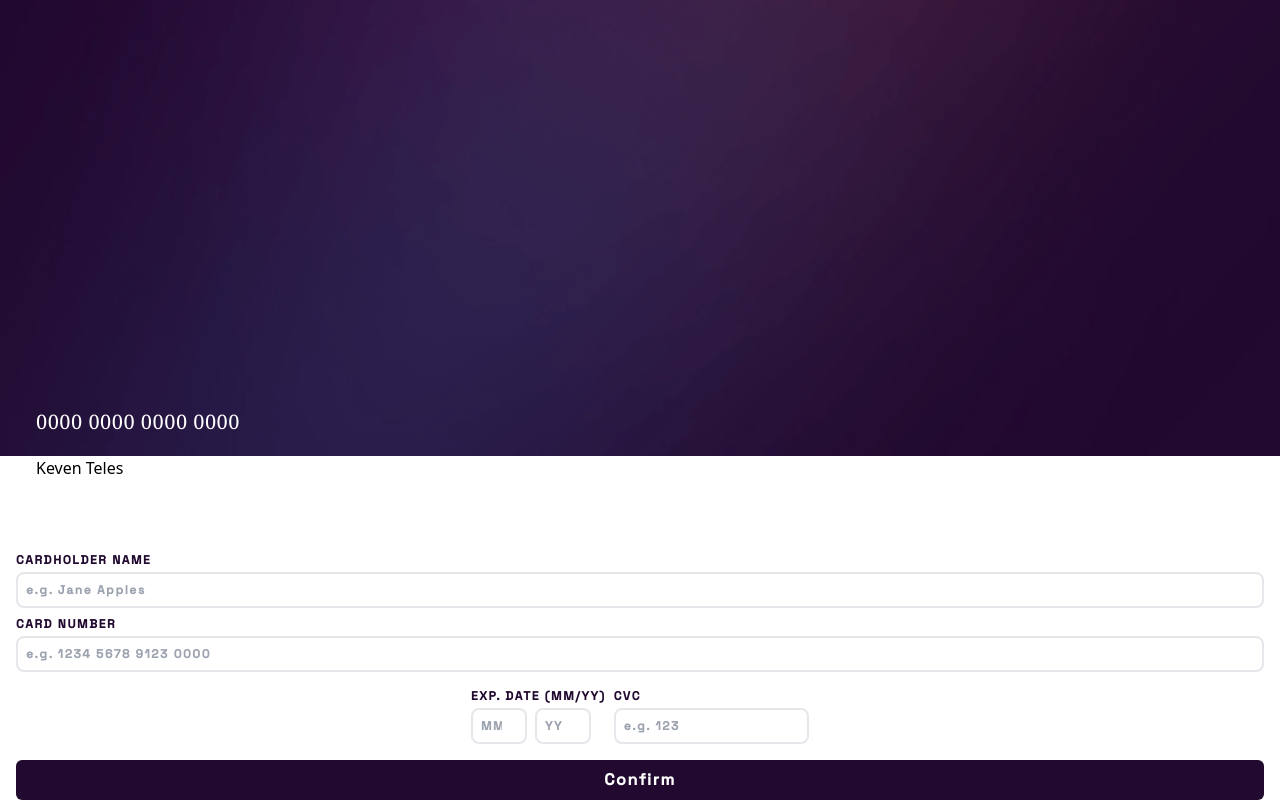
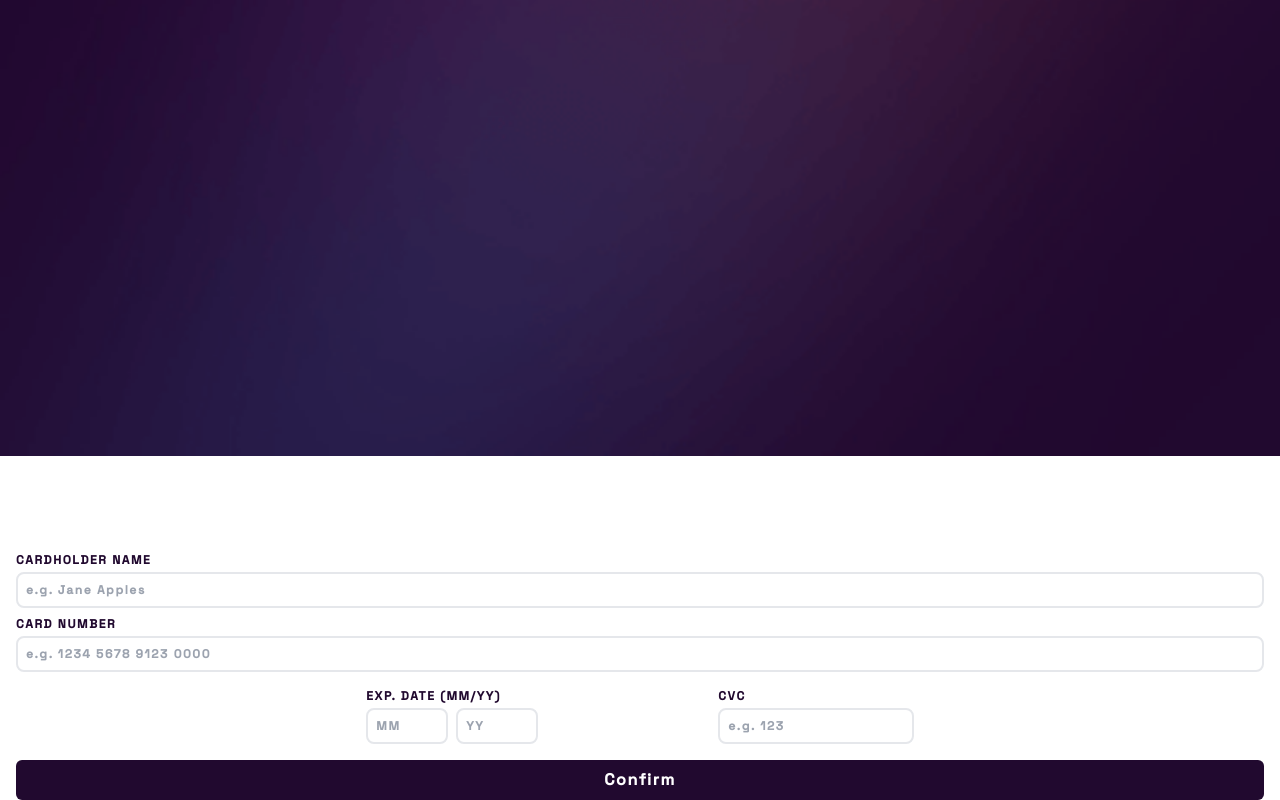
Before and after one commit to KevenDev/interactive-card-details-form-main, a React (Vite) app in the folder my-project/: page / in a window 1280 px wide. Shown: the part 363-1163 px from the top of the page. Built offline with nearby package versions, Linux system fonts and the light colour scheme.

Commit message:
feat: change app

```diff
--- a/my-project/src/App.jsx
+++ b/my-project/src/App.jsx
@@ -1,20 +1,16 @@
 import Form from "./Form"
 import Card from "./Card"
-import React, { useState, useEffect } from 'react';
+import React, { useState} from 'react';
 
 function App() {
-  const [firstName,setFirstName] = useState('Keven Teles')
-  const [firstCard,setCard] = useState('0000 0000 0000 0000')
+  const [firstName,setFirstName] = useState('XXXXXXXXX')
+  const [card, setCard] = useState('0000 0000 0000 0000')
 
 
   return (
     <>
-    <div className="container">
-      <Card setName={firstName} setCard={firstCard}/>
-    </div>
-    <div>
-      <Form catchName={e => setFirstName(e)} catchCard={e=> setCard(e)}/>
-    </div>
+      <Card name={firstName} card={card}/>
+      <Form setName={setFirstName} setCard={setCard}/>
     </>
   )
 }
--- a/my-project/src/Card.jsx
+++ b/my-project/src/Card.jsx
@@ -1,16 +1,17 @@
 import Form from "./Form"
 
 
-export default function Card({setName, setCard}){
+export default function Card({name, card}){
   return(
-    <div>
+
+    <div className="h-full">
       <div>
         <img className="w-screen" src="/bg-main-mobile.png" alt="" />
       </div>
       <div className="card-back">
         <div className="flex relative">
-          <span className="z-10 absolute bottom-5 font-serif left-9 text-xl tracking-wide text-white">{setCard}</span>
-          <span className="z-10 absolute left-9 ">{setName}</span>
+          <span className="font-spacegrotesk z-10 fixed top-[12rem] left-12 text-xl tracking-wide text-white">{card}</span>
+          <span className="text-white font-spacegrotesk z-10 fixed top-[14rem] left-12 ">{name}</span>
         </div>
         <img className="w-[18rem] absolute top-[1.5rem]  right-5" src="/bg-card-back.png" alt="" />
       </div>
--- a/my-project/src/Form.jsx
+++ b/my-project/src/Form.jsx
@@ -1,26 +1,72 @@
-import App from "./App"
+import { useRef } from "react";
+
+const Form = ({setName, setCard}) => {
+  const nameRef = useRef('');
+  const cardRef = useRef('');
 
 
-export default function Form({catchName, catchCard}) {
+const handleName = (e) => {
+  setName(e.target.value);
+}
+
+const handleCard = (e) => {
+  setCard(e.target.value);
+}
+
+const handleSubmit = (e) => {
+    e.preventDefault();
+    verificarCampos();
+    validarCartoes();
+  }
+
+const verificarCampos = () => {
+  const nome = nameRef.current.value;
+  if(nome.length < 3){
+    console.log('Nome inválido')
+  }
+}
+
+const validarCartoes = () =>{
+  const cartao = cardRef.current.value;
+  const cartaoValido = cartao.match(/^[0-9]{16}$/);
+  const visa = cartao.match(/^4[0-9]{12}(?:[0-9]{3})?$/);
+  const mastercard = cartao.match(/^5[1-5][0-9]{14}$/)
+  if(cartaoValido){
+    console.log('cartão válido', cartao)
+  } else {
+    alert('Cartão inválido')
+  }
+  if(visa){
+    console.log('visa')
+  } else {
+    console.log('não é visa')
+  }
+  if(mastercard){
+    console.log('mastercard')
+  } else {
+    console.log('não é mastercard')
+  }
+}
+
   return(
-      <form className="block py-0 px-4 mt-[6rem] w-full font-spacegrotesk tracking-widest text-[#21092f] font-bold">
-        <div className="flex flex-col">
+      <form onSubmit={handleSubmit} className="block py-0 px-4 mt-[6rem] h-full w-screen font-spacegrotesk tracking-widest text-[#21092f] font-bold">
+        <div className="flex flex-col w-full">
             <label className="text-xs">CARDHOLDER NAME
-              <input onChange={(e)=> catchName(e.target.value)}  className="p-2 mt-1 w-full border-2 border-hsl(270, 3%, 87%) rounded-lg" type="text" placeholder="e.g. Jane Apples"/>
+              <input onChange={handleName} ref={nameRef} name="name" className="p-2 mt-1 w-full border-2 border-hsl(270, 3%, 87%) rounded-lg" type="text" placeholder="e.g. Jane Apples"/>
             </label>
           </div>
 
           <div className="flex flex-col">
             <label className="text-xs mt-2"> CARD NUMBER
-              <input onChange={(e)=> catchCard(e.target.value)} className="p-2 w-full mt-1 border-2 border-hsl(270, 3%, 87%) rounded-lg  font-spacegrotesk" type="number" placeholder="e.g. 1234 5678 9123 0000"/>
+              <input onChange={handleCard} ref={cardRef} id="txtCardNumber" className="p-2 w-full mt-1 border-2 border-hsl(270, 3%, 87%) rounded-lg  font-spacegrotesk" type="number" placeholder="e.g. 1234 5678 9123 0000"/>
             </label>
           </div>
 
-          <div className="input-triple container flex w-full justify-center items-center py-0 mt-4">
+          <div className="flex w-full justify-center items-center  mt-4">
             <label className="text-xs"> EXP. DATE (MM/YY)
-              <div className="flex gap-2">
-                <input className="w-14 mt-1 p-2 border-2 border-hsl(270, 3%, 87%) rounded-lg" type="number" placeholder="MM"/>
-                <input className="w-14 mt-1 p-2 border-2 border-hsl(270, 3%, 87%) rounded-lg" type="number" placeholder="YY" />
+              <div className="flex gap-2 w-1/2">
+                <input className="w-10/12 mt-1 p-2 border-2 border-hsl(270, 3%, 87%) rounded-lg" type="number" placeholder="MM"/>
+                <input className="w-10/12 mt-1 p-2 border-2 border-hsl(270, 3%, 87%) rounded-lg" type="number" placeholder="YY" />
               </div>
             </label>
             <div className="flex">
@@ -30,8 +76,10 @@ export default function Form({catchName, catchCard}) {
               </div>
             </div>
             <div className="btn text-center mt-4 h-19 p-2 rounded-md bg-[#21092f] text-[#ffffff]">
-                <button>Confirm</button>
+                <button type="submit">Confirm</button>
             </div>
       </form>
   )
 }
+
+export default Form
```
